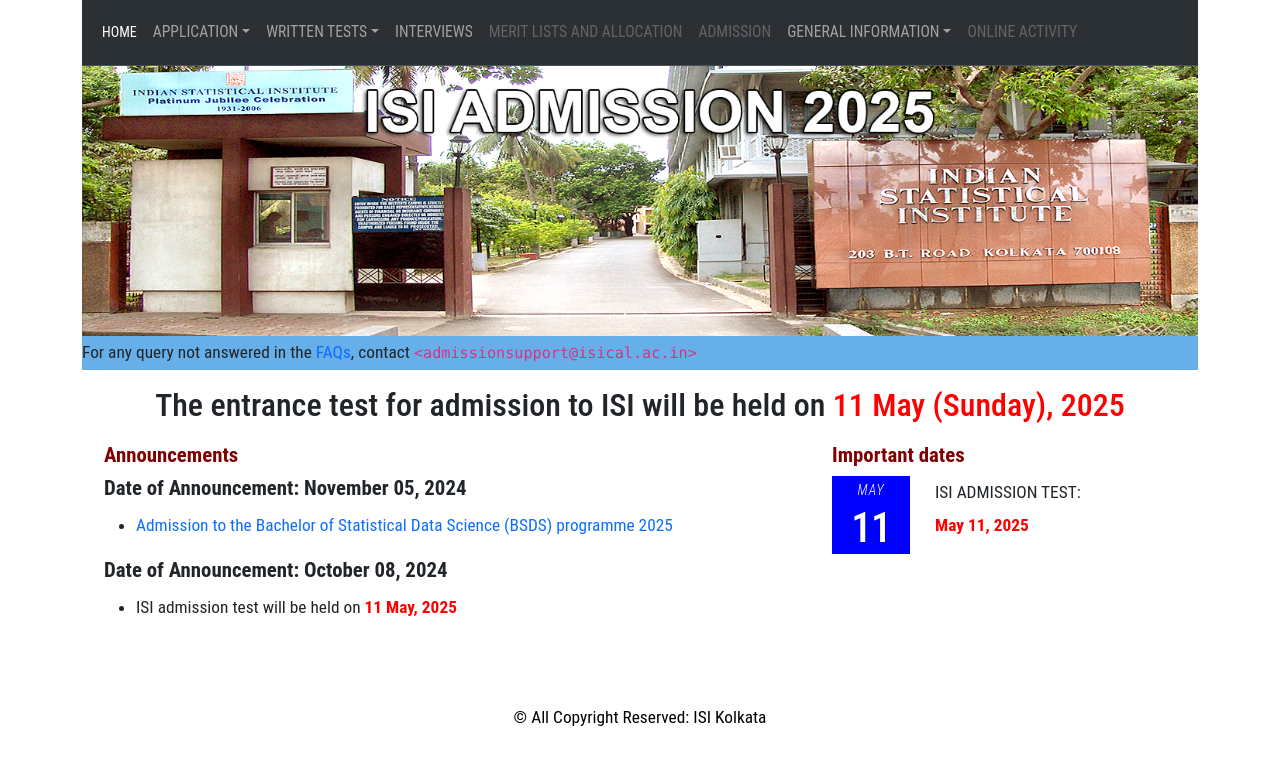
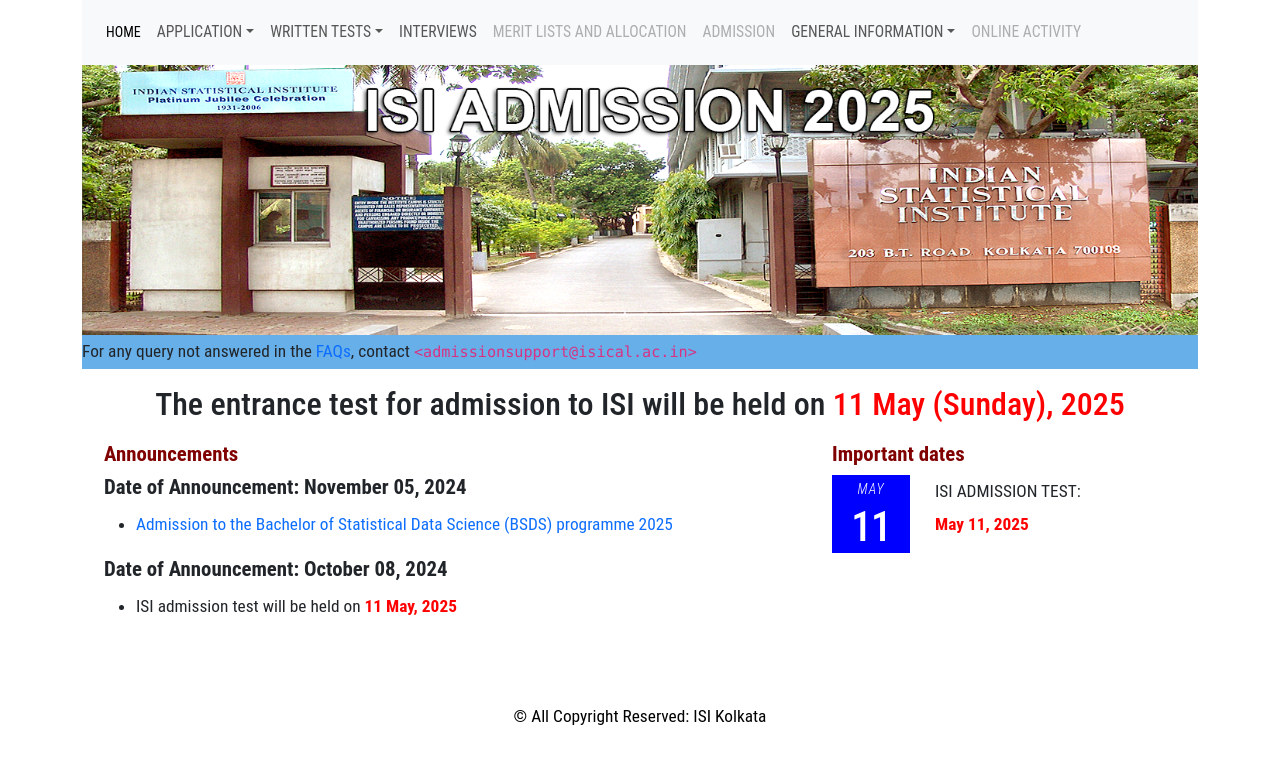
Before and after one commit to dean-isi/admission, a Jekyll site: the page built from docs/index.md, in a window 1280 px wide. Shown: the top 765 px of the page. Built offline with Jekyll 4.4.1, drawn with Linux system fonts in a browser that asks for light colours.

Commit message:
use default navbar style

```diff
--- a/docs/_layouts/default.html
+++ b/docs/_layouts/default.html
@@ -11,8 +11,8 @@
   <body>
     <div class="container">
 
-      <nav class="navbar navbar-expand-lg bg-body-tertiary bg-gray-dark border-bottom border-body" data-bs-theme="dark">
- <!-- <nav class="navbar navbar-expand-lg bg-body-tertiary"> -->
+      <!-- <nav class="navbar navbar-expand-lg bg-body-tertiary bg-gray-dark border-bottom border-body" data-bs-theme="dark"> -->
+      <nav class="navbar navbar-expand-lg bg-body-tertiary">
 	<div class="container-fluid">
 
 	  <button class="navbar-toggler" type="button" data-bs-toggle="collapse"
@@ -24,7 +24,7 @@
 	</button>
 
 	<div class="collapse navbar-collapse" id="navbarSupportedContent">
-	  <ul class="navbar-nav me-auto mb-2 mb-lg-0 nav-fill">
+	  <ul class="navbar-nav my-0 mx-1 nav-fill">
 
 	    <li class="nav-item"><a class="nav-item nav-link active" aria-current="page" href="/admission/">Home</a></li>
 
```
